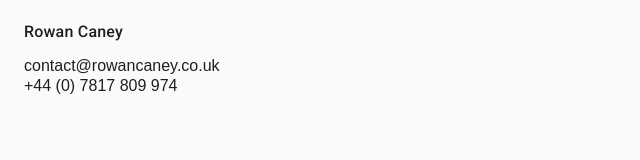
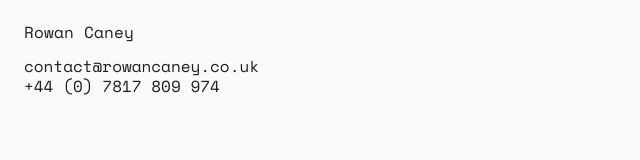
Before and after one commit to stuartcaney/rowancaney.co.uk, a website: page public/index.html in a window 1280 px wide. Shown: the whole page, without its empty margins (0-640 px from the left). Drawn offline with nearby package versions, Linux system fonts and the light colour scheme.

Commit message:
font test

```diff
--- a/public/css/style.css
+++ b/public/css/style.css
@@ -91,7 +91,7 @@ html, body {
 }
 
 body {
-  font-family: 'Roboto', sans-serif;
+  font-family: 'Space Mono', monospace;
   line-height: 1;
   -moz-osx-font-smoothing: grayscale;
   -webkit-font-smoothing: antialiased;
@@ -133,7 +133,7 @@ label {
   touch-action: manipulation;
   -webkit-tap-highlight-color: rgba(0, 0, 0, 0);
   -webkit-tap-highlight-color: transparent;
-  font-family: 'pressura', sans-serif;
+  font-family: 'Space Mono', monospace;
 }
 
 
--- a/public/index.html
+++ b/public/index.html
@@ -6,7 +6,7 @@
   <meta name="viewport" content="user-scalable=no, width=device-width, initial-scale=1, maximum-scale=1">
 
   <link rel="stylesheet" href="/css/style.css">
-  <link href="https://fonts.googleapis.com/css?family=Roboto:400,500" rel="stylesheet">
+  <link href="https://fonts.googleapis.com/css?family=Space+Mono" rel="stylesheet">
 
   <meta name="format-detection" content="telephone=no">
   <meta name="msapplication-tap-highlight" content="no" />
```
